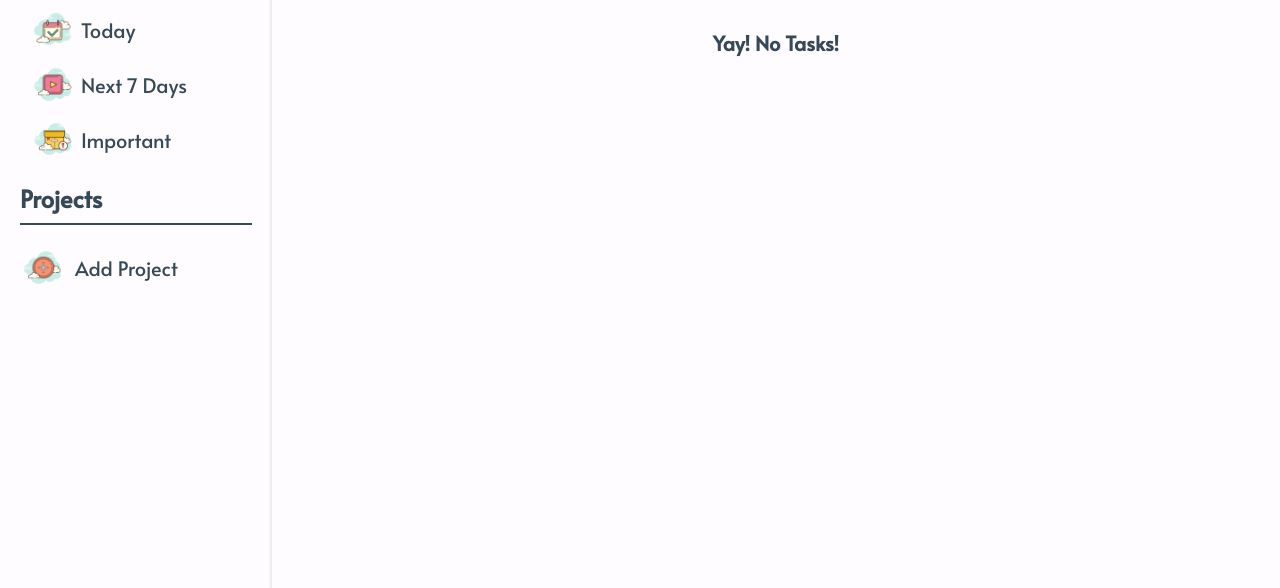
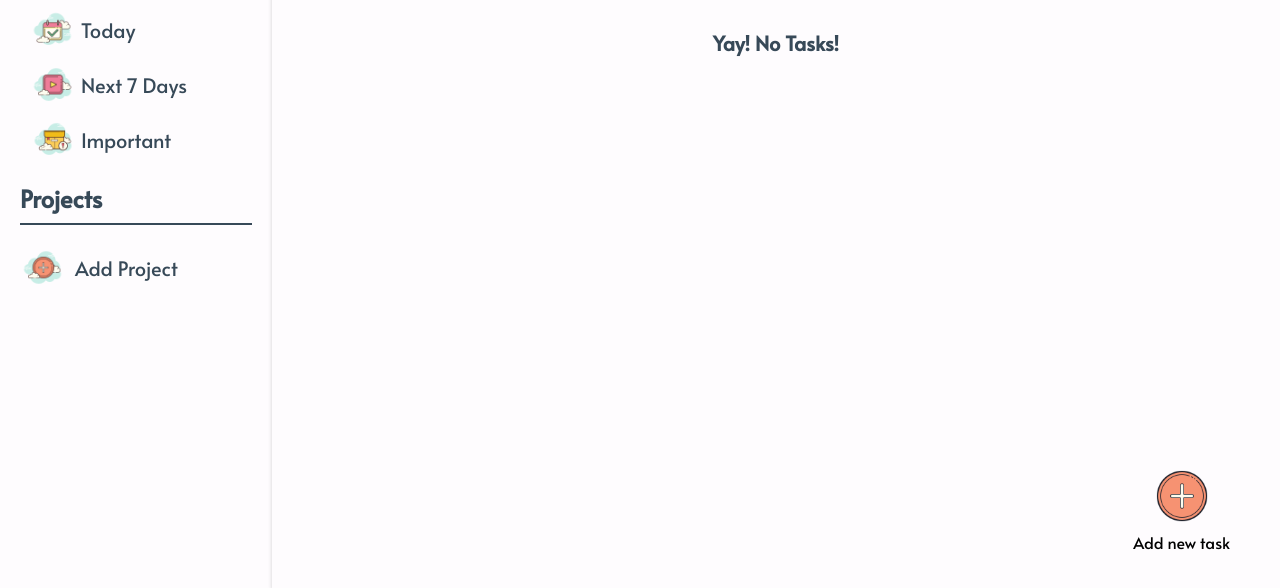
Before and after one commit to one-way7/Todo-List, a website built with webpack: page dist/index.html in a window 1280 px wide. Shown: the part 212-800 px from the top of the page. Built offline with nearby package versions, Linux system fonts and the light colour scheme; files whose address does not match are found by name.

Commit message:
deleted hidden class from new task div

```diff
--- a/dist/index.html
+++ b/dist/index.html
@@ -199,7 +199,7 @@
                         </div>
                     </form>
                 </div>
-                <div class="new_task hidden">
+                <div class="new_task">
                     <img
                         src="./assets/icons/add-task-icon.png"
                         alt="add task icon"
```
